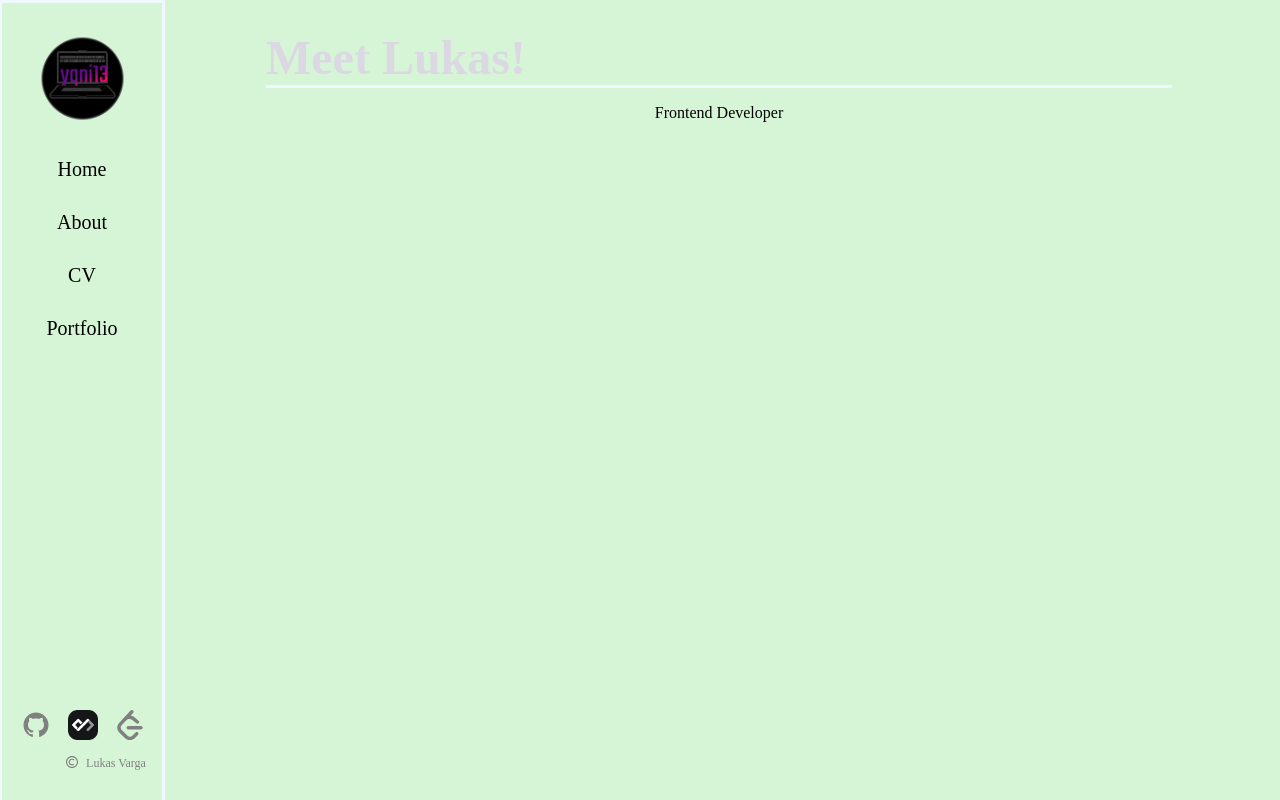
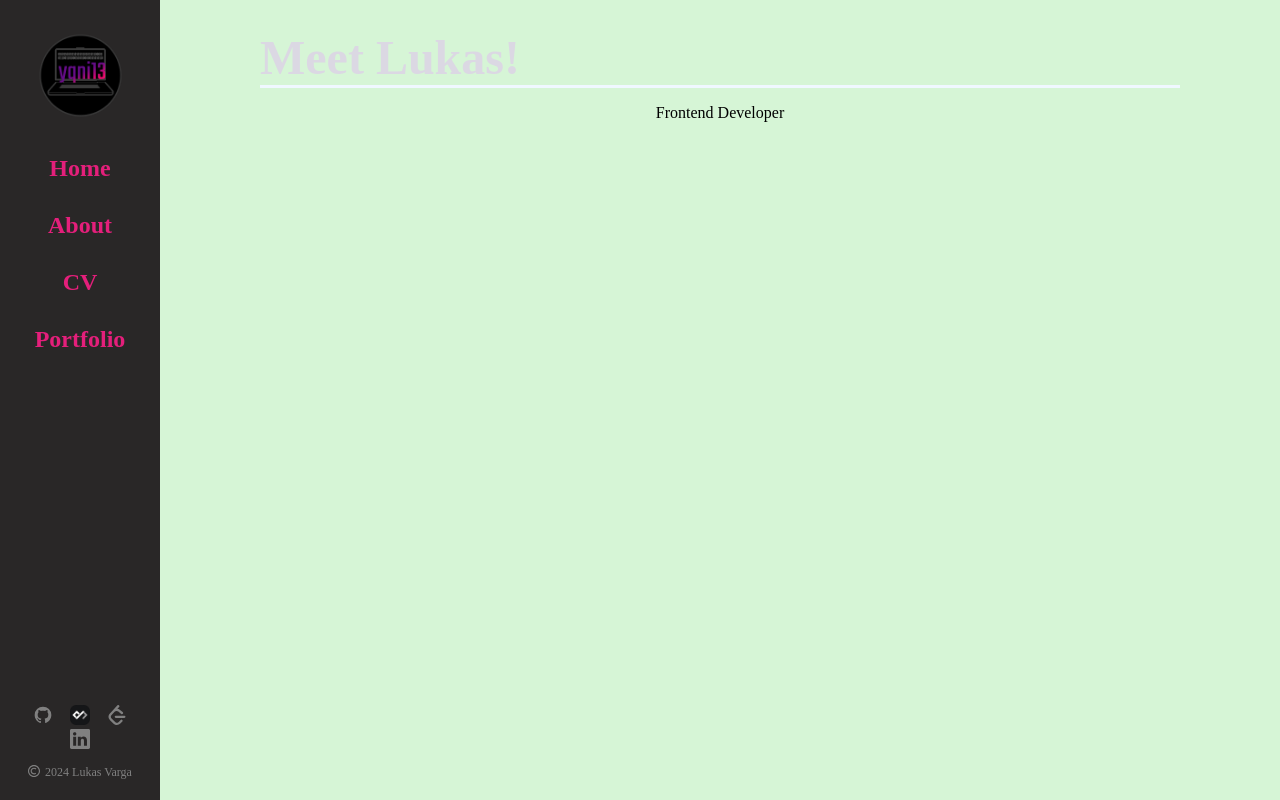
Before and after one commit to yqni13/portfolio, an Angular app: page / in a window 1280 px wide. Built offline with nearby package versions, Linux system fonts and the light colour scheme.

Commit message:
fixed navbar

```diff
--- a/src/app/about/about.component.scss
+++ b/src/app/about/about.component.scss
@@ -1,3 +1,7 @@
+.about {
+    overflow-y: auto;
+}
+
 .column {
     display: inline-table;
 }
@@ -75,6 +79,7 @@
 .download_button button:hover {
     background-color: var(--yqni13-pink);
     color: var(--alice-blue);
+    opacity: 0.6;
 }
 
 #about_service h5{
--- a/src/app/app.component.html
+++ b/src/app/app.component.html
@@ -1,7 +1,7 @@
 
 
-<main class="main">
-    <mat-toolbar class="nav-bar">
+<!-- <main class="main"> -->
+    <nav class="nav-bar">
         <ul>
             <li>
                 <img id="nav-logo" src="../assets/img/yqni13-small.png" alt="no logo">
@@ -22,20 +22,20 @@
                 <span [ngClass]="setDark" (click)="setLightMode()"><i class="icon-DarkMode" [ngClass]="setDark" id="nav-darkmode"></i></span>
                 <span [ngClass]="setLight" (click)="setDarkMode()"><i class="icon-LightMode" [ngClass]="setLight" id="nav-lightmode"></i></span>
             </li>
-            <li id="last_li">
+            <li>
                 <div class="link_icons">
                     <a href="https://github.com/yqni13" target="_blank"><i class="icon-GitHub"></i></a>
                     <a href="https://app.daily.dev/yqni13" target="_blank"><img src="../assets/img/dailydev.png"></a>
                     <a href="https://leetcode.com/u/yqni13/" target="_blank"><i class="icon-LeetCode"></i></a>
                     <a href="https://www.linkedin.com/in/lukas-varga-59532b228/" target="_blank"><i class="icon-LinkedIn"></i></a>
                 </div>
-                <p><i class="icon-CopyRight" id="nav-copyright"></i> Lukas Varga</p>
+                <p><i class="icon-CopyRight" id="nav-copyright"></i>2024 Lukas Varga</p>
             </li>
         </ul>
 
 
-    </mat-toolbar>
-</main>
+    </nav>
+<!-- </main> -->
 
 
-<router-outlet />
+<router-outlet><router-outlet />
--- a/src/app/app.component.scss
+++ b/src/app/app.component.scss
@@ -2,11 +2,16 @@ h1 {
     color: var(--darkmode3-pink1);
 }
 
-
-
 span {
     padding: 0px 10px 0px 10px;
-    font-size: 20px;
+    font-size: 1.5rem;
+    font-weight: bolder;
+    color: var(--darkmode3-pink2);
+}
+
+span:hover {
+    color: var(--yqni13-pink);
+    opacity: 0.6;
 }
 
 .nav-bar {
@@ -18,10 +23,15 @@ span {
     height: 100%;
     overflow: auto;
     position: fixed;
-    padding: 0px;
-    margin: -30px 0px 0px -25px;
+    margin: 0;
+    padding: 0;
+    scrollbar-width: none;
     width: 12.5%;
-    border: solid 3px var(--alice-blue);
+    background-color: rgb(41, 39, 39);
+
+    display: flex;
+    flex-direction: column;
+    width: 12.5%;
 }
 
 .nav-bar span {
@@ -39,10 +49,9 @@ span {
     user-select: none;
 }
 
-#last_li {
-    position: absolute;
-    bottom: 0;
-    margin-bottom: 20px;
+ul>:last-child {
+    margin-top: auto;
+    margin-bottom: 5%;
     text-align: center;
 }
 
@@ -70,14 +79,21 @@ span {
 
 .link_icons i {
     color: grey;
+    width: 20px;
+    height: 20px;
     margin: 0px 8.5px;
 }
 
 .link_icons img {
-    width: 30px;
-    height: 30px;
+    width: 20px;
+    height: 20px;
     color: grey;
     margin: 0px 8.5px;
+}
+
+.link_icons i:hover,
+.link_icons img:hover {
+    opacity: 0.4;
 }
 
 #nav-copyright {
@@ -88,7 +104,7 @@ span {
     vertical-align: top;
 }
 
-#last_li p {
+ul>:last-child p {
     color: grey;
     font-size: 12px;
 }
--- a/src/app/cv/cv.component.scss
+++ b/src/app/cv/cv.component.scss
@@ -0,0 +1,3 @@
+.cv {
+    overflow-y: auto;
+}
--- a/src/app/home/home.component.scss
+++ b/src/app/home/home.component.scss
@@ -1,5 +1,6 @@
 .home {
     vertical-align: middle;
+    overflow-y: auto;
 }
 
 
--- a/src/app/portfolio/portfolio.component.scss
+++ b/src/app/portfolio/portfolio.component.scss
@@ -1,3 +1,7 @@
+.portfolio {
+    overflow-y: auto;
+}
+
 .page-header {
     display: inline-flex;
 }
--- a/src/styles.scss
+++ b/src/styles.scss
@@ -10,14 +10,18 @@ html {
 
 body {
     text-align: center;
+    width:100vw;
+    height:100vh;
+    margin:0;
 }
 
 mat-toolbar {
     justify-content: center;
 }
 
-h1 {
-
+h1, h2, h3, h4, h5 {
+    margin-block-start: 0px;
+    margin-block-end: 0px;
 }
 
 h2 {
```
